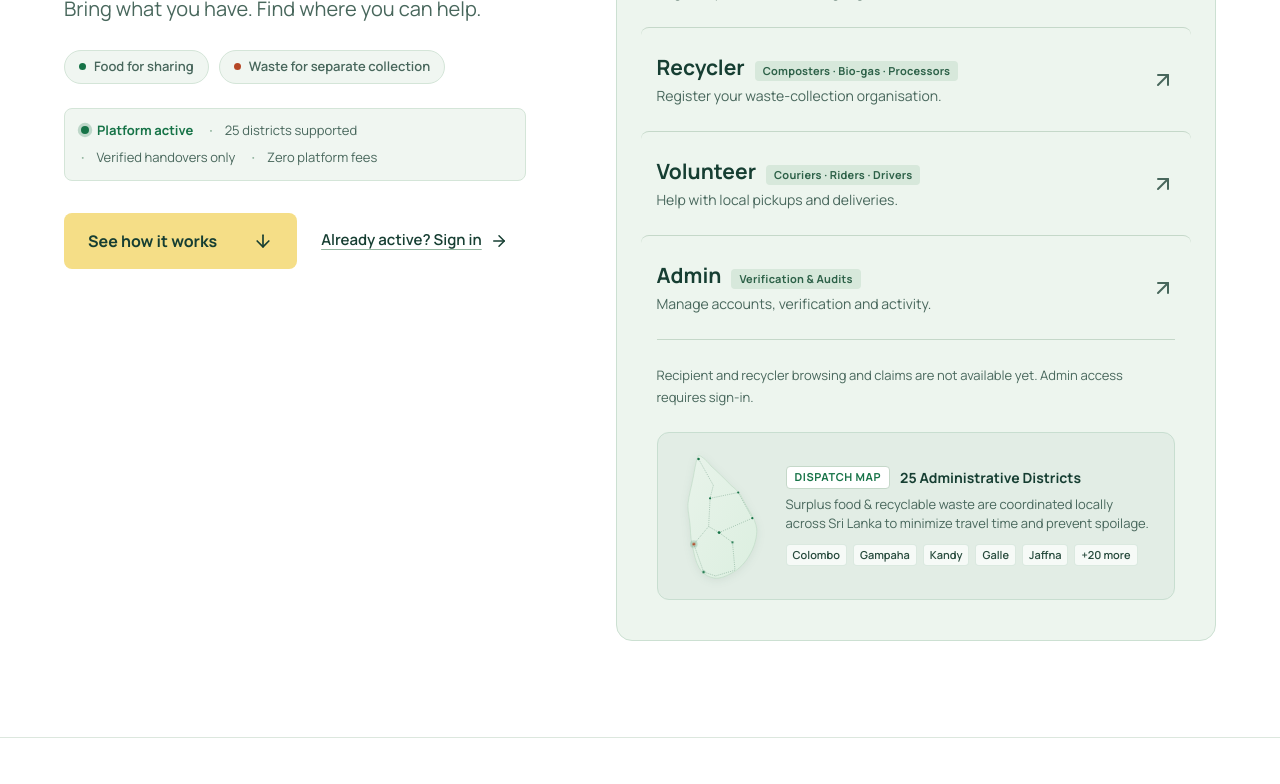
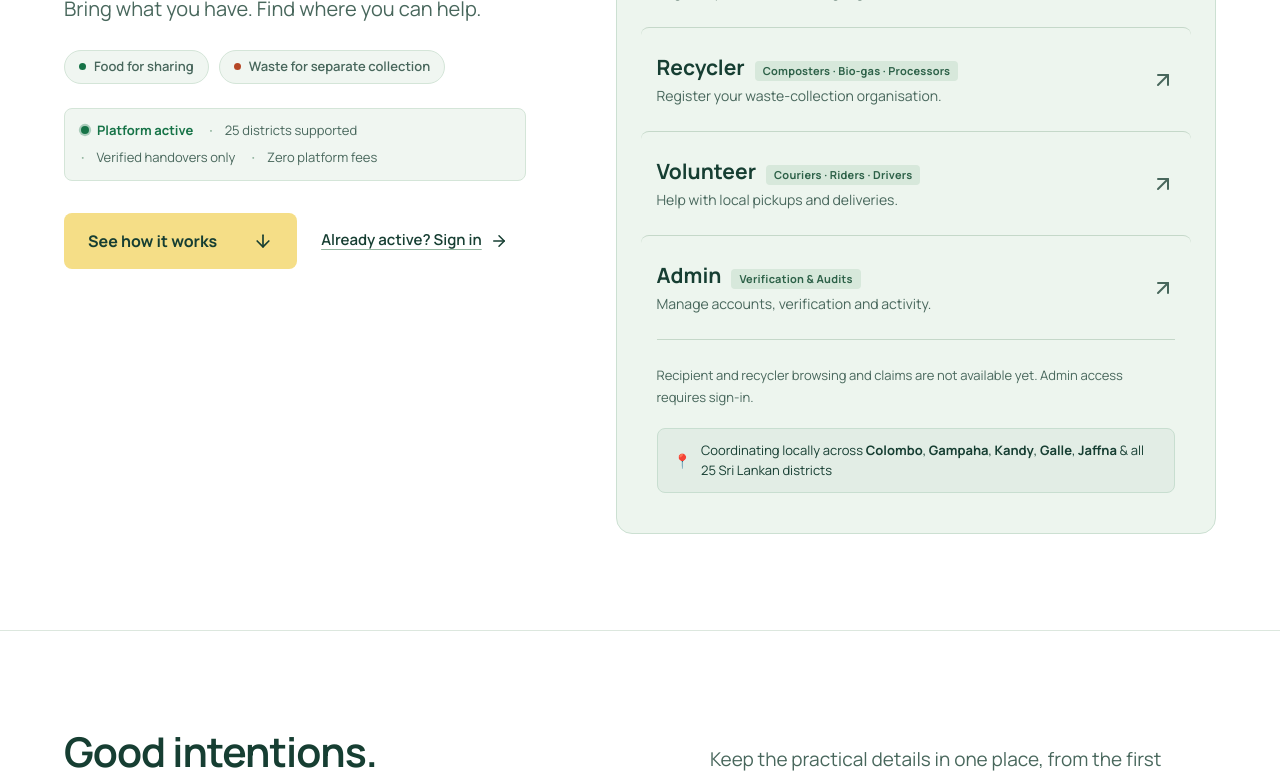
Before and after one commit to piragenth-satkunananthan/foodbridge, a React (Vite) app in the folder frontend/: page / in a window 1280 px wide. Shown: the part 482-1266 px from the top of the page. Built offline with nearby package versions, Linux system fonts and the light colour scheme.

Commit message:
Revert "feat(home): add authored Sri Lanka district dispatch network vector map to hero"
This reverts commit 14109f3811fc9730adf54001a5ed044d6e9c166d.

```diff
--- a/frontend/src/pages/HomePage.jsx
+++ b/frontend/src/pages/HomePage.jsx
@@ -111,63 +111,8 @@ export default function HomePage() {
           </nav>
           <p className="fb-home-availability">Recipient and recycler browsing and claims are not available yet. Admin access requires sign-in.</p>
           <div className="fb-home-coverage">
-            <div className="fb-coverage-graphic" aria-hidden="true">
-              <svg viewBox="0 0 240 360" className="fb-srilanka-map" role="img" aria-label="Sri Lanka District Coordination Network">
-                <defs>
-                  <linearGradient id="islandGrad" x1="0%" y1="0%" x2="100%" y2="100%">
-                    <stop offset="0%" stopColor="#e8f3ea" />
-                    <stop offset="100%" stopColor="#dcefe0" />
-                  </linearGradient>
-                </defs>
-                <path
-                  d="M 55,12 C 68,16 82,32 90,42 C 105,55 125,75 145,95 C 160,108 172,118 178,135 C 190,160 212,185 216,215 C 218,235 210,265 198,285 C 185,310 165,328 152,335 C 135,345 115,354 100,352 C 85,350 72,342 65,335 C 52,320 45,298 42,280 C 35,255 33,235 32,210 C 30,185 24,160 26,145 C 28,125 36,95 40,75 C 44,55 48,25 55,12 Z"
-                  fill="url(#islandGrad)"
-                  stroke="#b8d9c0"
-                  strokeWidth="1.5"
-                />
-                <g className="fb-map-routes" stroke="#3c7959" strokeWidth="1.2" strokeDasharray="3,3" opacity="0.75">
-                  <line x1="55" y1="22" x2="96" y2="95" />
-                  <line x1="96" y1="95" x2="87" y2="131" />
-                  <line x1="87" y1="131" x2="165" y2="115" />
-                  <line x1="165" y1="115" x2="204" y2="186" />
-                  <line x1="87" y1="131" x2="83" y2="209" />
-                  <line x1="83" y1="209" x2="112" y2="226" />
-                  <line x1="112" y1="226" x2="204" y2="186" />
-                  <line x1="83" y1="209" x2="42" y2="258" />
-                  <line x1="112" y1="226" x2="149" y2="253" />
-                  <line x1="42" y1="258" x2="69" y2="335" />
-                  <line x1="69" y1="335" x2="102" y2="346" />
-                  <line x1="102" y1="346" x2="156" y2="330" />
-                  <line x1="149" y1="253" x2="156" y2="330" />
-                </g>
-                <g className="fb-map-nodes">
-                  <circle cx="55" cy="22" r="3.5" fill="#167347" />
-                  <circle cx="87" cy="131" r="3" fill="#167347" />
-                  <circle cx="165" cy="115" r="3" fill="#167347" />
-                  <circle cx="112" cy="226" r="4" fill="#167347" />
-                  <circle cx="204" cy="186" r="3" fill="#167347" />
-                  <circle cx="42" cy="258" r="6" fill="#167347" opacity="0.3" className="fb-colombo-pulse" />
-                  <circle cx="42" cy="258" r="4" fill="#b54726" />
-                  <circle cx="69" cy="335" r="3.5" fill="#167347" />
-                  <circle cx="149" cy="253" r="3" fill="#167347" />
-                </g>
-              </svg>
-            </div>
-            <div className="fb-coverage-details">
-              <div className="fb-coverage-header">
-                <span className="fb-coverage-live-badge">Dispatch Map</span>
-                <strong>25 Administrative Districts</strong>
-              </div>
-              <p>Surplus food &amp; recyclable waste are coordinated locally across Sri Lanka to minimize travel time and prevent spoilage.</p>
-              <div className="fb-coverage-districts-list">
-                <span>Colombo</span>
-                <span>Gampaha</span>
-                <span>Kandy</span>
-                <span>Galle</span>
-                <span>Jaffna</span>
-                <span>+20 more</span>
-              </div>
-            </div>
+            <span className="fb-coverage-icon" aria-hidden="true">📍</span>
+            <span>Coordinating locally across <strong>Colombo</strong>, <strong>Gampaha</strong>, <strong>Kandy</strong>, <strong>Galle</strong>, <strong>Jaffna</strong> &amp; all 25 Sri Lankan districts</span>
           </div>
         </div>
       </section>
--- a/frontend/src/styles/home.css
+++ b/frontend/src/styles/home.css
@@ -54,19 +54,10 @@
 .fb-role-picker a:hover svg { transform: translate(3px, -3px); color: var(--home-ink); }
 .fb-home-availability { font-size: 13px; line-height: 1.7; padding-top: 24px; border-top: 1px solid #c5d8c9; color: var(--home-muted); }
 
-/* Regional Coverage Card with Map Graphic */
-.fb-home-coverage { display: grid; grid-template-columns: 88px 1fr; align-items: center; gap: 20px; margin-top: 24px; padding: 18px 20px; background: #e2ede5; border: 1px solid #c8ded0; border-radius: 12px; }
-.fb-coverage-graphic { width: 88px; height: 130px; display: flex; align-items: center; justify-content: center; flex-shrink: 0; }
-.fb-srilanka-map { width: 100%; height: 100%; overflow: visible; filter: drop-shadow(0 2px 4px rgba(22, 62, 50, 0.08)); }
-.fb-coverage-details { display: flex; flex-direction: column; gap: 6px; }
-.fb-coverage-header { display: flex; align-items: center; gap: 10px; flex-wrap: wrap; }
-.fb-coverage-live-badge { font-size: 11px; font-weight: 700; text-transform: uppercase; letter-spacing: .05em; color: #167347; background: #ffffff; padding: 2px 8px; border-radius: 4px; border: 1px solid #c5d8c9; }
-.fb-coverage-header strong { font-size: 14px; font-weight: 700; color: var(--home-ink); }
-.fb-coverage-details p { font-size: 13px; line-height: 1.5; color: var(--home-muted); margin: 0; }
-.fb-coverage-districts-list { display: flex; flex-wrap: wrap; gap: 6px; margin-top: 4px; }
-.fb-coverage-districts-list span { font-size: 11px; font-weight: 600; color: #274b3d; background: rgba(255, 255, 255, 0.7); padding: 2px 6px; border-radius: 4px; border: 1px solid rgba(200, 222, 208, 0.6); }
-.fb-colombo-pulse { animation: fb-map-pulse 2s infinite ease-out; transform-origin: 42px 258px; }
-@keyframes fb-map-pulse { 0% { transform: scale(1); opacity: 0.5; } 50% { transform: scale(2.2); opacity: 0; } 100% { transform: scale(1); opacity: 0; } }
+/* Regional Coverage */
+.fb-home-coverage { display: flex; align-items: center; gap: 10px; margin-top: 20px; padding: 12px 16px; background: #e2ede5; border: 1px solid #c8ded0; border-radius: 8px; font-size: 13px; line-height: 1.5; color: var(--home-ink); }
+.fb-home-coverage strong { font-weight: 700; }
+.fb-coverage-icon { font-size: 14px; flex-shrink: 0; }
 
 /* Workflow */
 .fb-home-workflow { padding: 96px var(--home-gutter); border-top: 1px solid #dce7de; scroll-margin-top: 32px; }
@@ -157,13 +148,11 @@
   .fb-home-actions { flex-direction: column; align-items: flex-start; gap: 16px; }
   .fb-home-pulse-strip { flex-direction: column; align-items: flex-start; gap: 8px; }
   .fb-pulse-item::before { display: none; }
-  .fb-home-coverage { grid-template-columns: 1fr; gap: 16px; justify-items: center; text-align: center; }
-  .fb-coverage-header { justify-content: center; }
-  .fb-coverage-districts-list { justify-content: center; }
+  .fb-home-coverage { flex-direction: column; align-items: flex-start; }
 }
 
 @media (prefers-reduced-motion: reduce) {
-  .fb-pulse-radar, .fb-colombo-pulse { animation: none !important; }
+  .fb-pulse-radar { animation: none !important; }
   .fb-home-subaction svg { transition: none !important; transform: none !important; }
   .fb-role-picker a, .fb-role-picker a svg, .fb-home-explore, .fb-home-explore svg, .fb-home-outcomes a svg, .fb-faq-item summary::after {
     transition: none !important;
```
